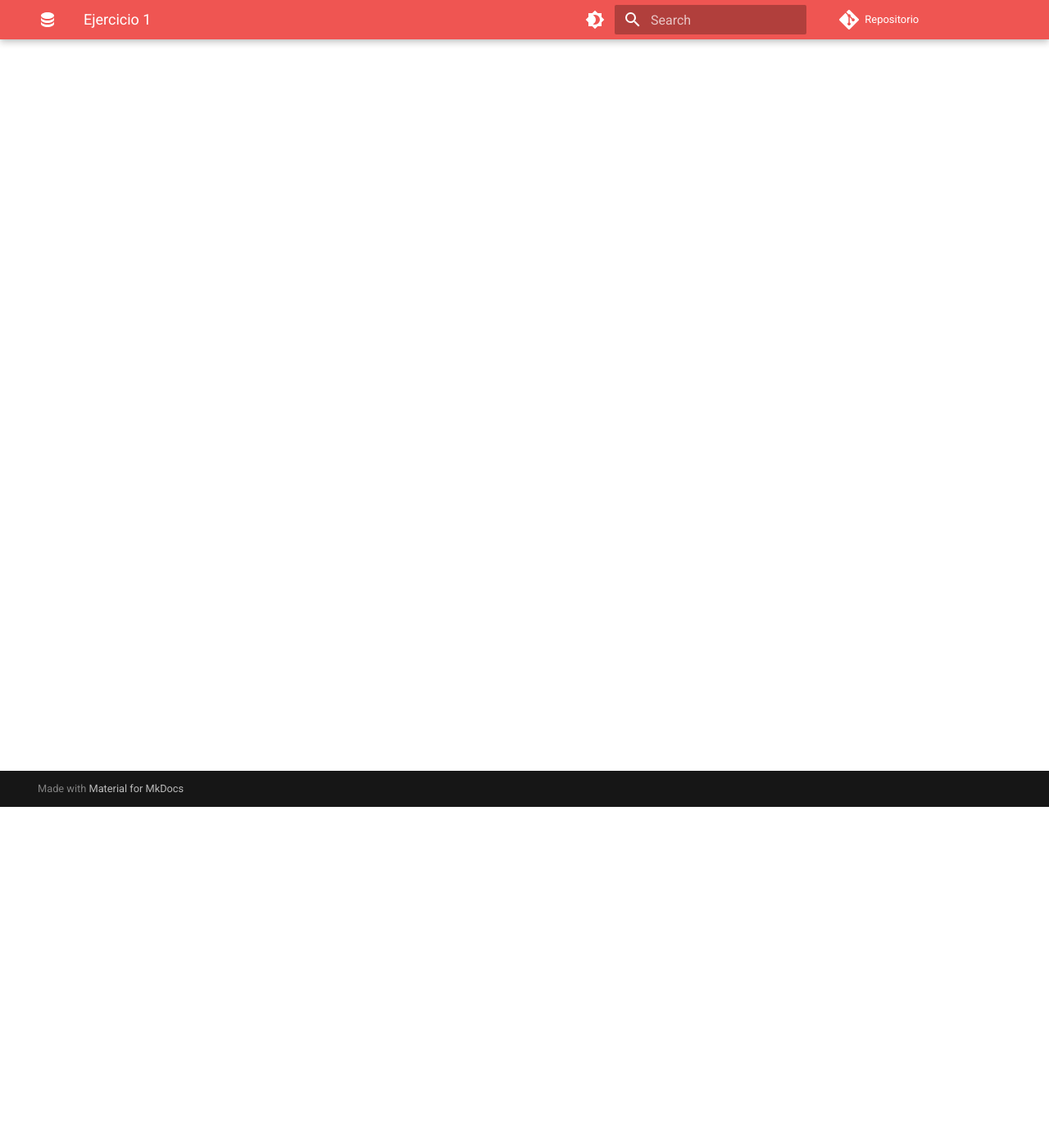
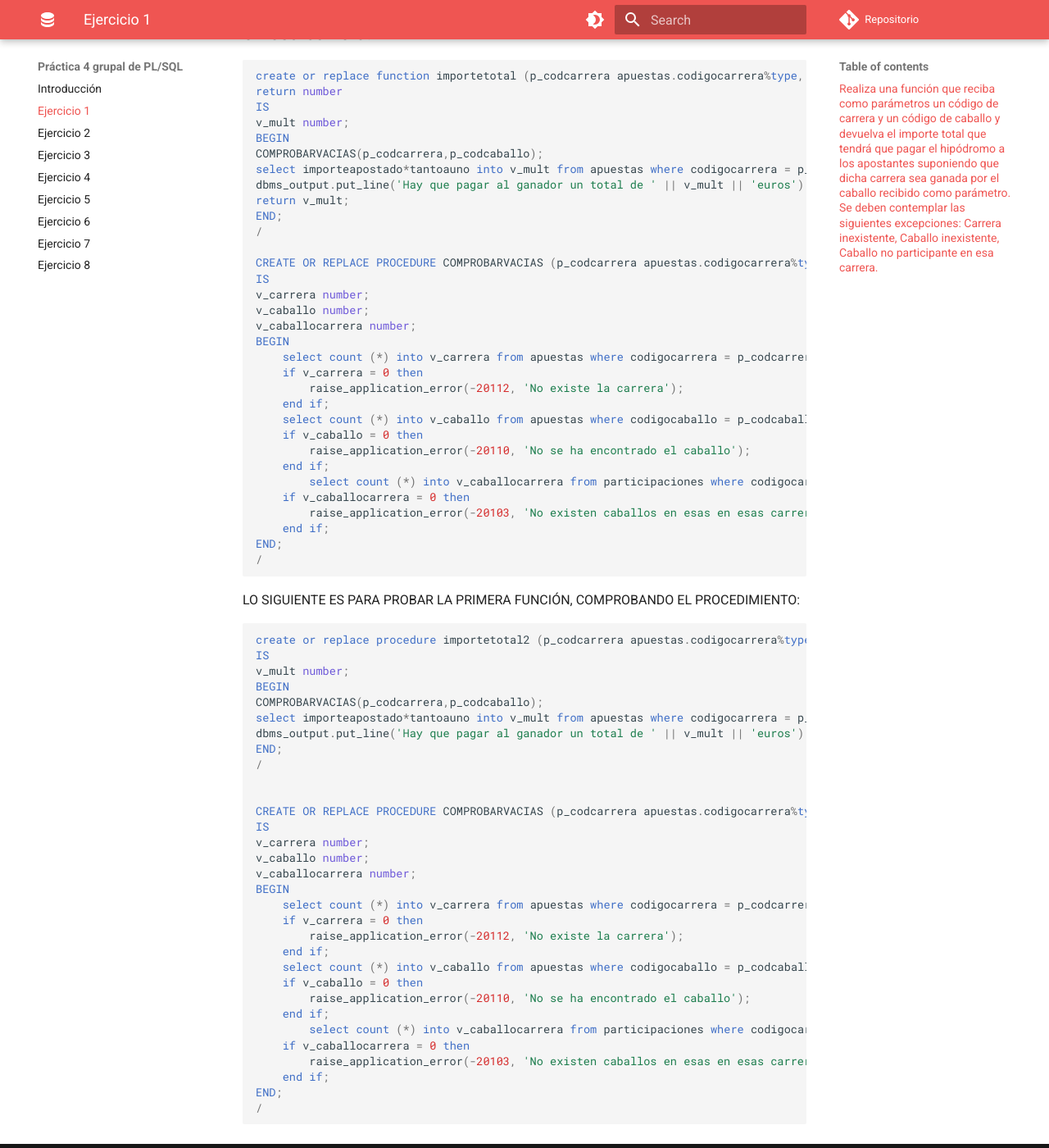
Before and after one commit to adriasir123/grupalesbdc, an MkDocs documentation site: the page built from docs/p4-grupal-plsql/ejercicio1.md, in a window 1280 px wide and 1400 px high, scrolled down 416 px. Shown: the whole window at 82% size. Built offline with MkDocs 1.6.1 and Material for MkDocs 9.7.7, drawn with Linux system fonts in a browser that asks for light colours; comment, search, counter and statistics services are not loaded; some of the changed text lies outside the part shown.

Commit message:
He subido el ejercicio 1

````diff
--- a/docs/p4-grupal-plsql/ejercicio1.md
+++ b/docs/p4-grupal-plsql/ejercicio1.md
@@ -1 +1,78 @@
 # Ejercicio 1
+
+
+## Realiza una función que reciba como parámetros un código de carrera y un código de caballo y devuelva el importe total que tendrá que pagar el hipódromo a los apostantes suponiendo que dicha carrera sea ganada por el caballo recibido como parámetro. Se deben contemplar las siguientes excepciones: Carrera inexistente, Caballo inexistente, Caballo no participante en esa carrera.
+
+
+```sql
+create or replace function importetotal (p_codcarrera apuestas.codigocarrera%type, p_codcaballo apuestas.codigocaballo%type)
+return number
+IS
+v_mult number;
+BEGIN
+COMPROBARVACIAS(p_codcarrera,p_codcaballo);
+select importeapostado*tantoauno into v_mult from apuestas where codigocarrera = p_codcarrera and codigocaballo = p_codcaballo;
+dbms_output.put_line('Hay que pagar al ganador un total de ' || v_mult || 'euros');
+return v_mult;
+END;
+/
+
+CREATE OR REPLACE PROCEDURE COMPROBARVACIAS (p_codcarrera apuestas.codigocarrera%type, p_codcaballo apuestas.codigocaballo%type)
+IS
+v_carrera number;
+v_caballo number;
+v_caballocarrera number;
+BEGIN
+    select count (*) into v_carrera from apuestas where codigocarrera = p_codcarrera;
+    if v_carrera = 0 then
+        raise_application_error(-20112, 'No existe la carrera');
+    end if;
+    select count (*) into v_caballo from apuestas where codigocaballo = p_codcaballo;
+    if v_caballo = 0 then
+        raise_application_error(-20110, 'No se ha encontrado el caballo');
+    end if;
+        select count (*) into v_caballocarrera from participaciones where codigocarrera = p_codcarrera and codigocaballo = p_codcaballo;
+    if v_caballocarrera = 0 then
+        raise_application_error(-20103, 'No existen caballos en esas en esas carreras');
+    end if;
+END;
+/
+```
+
+LO SIGUIENTE ES PARA PROBAR LA PRIMERA FUNCIÓN, COMPROBANDO EL PROCEDIMIENTO:
+
+
+
+```sql
+create or replace procedure importetotal2 (p_codcarrera apuestas.codigocarrera%type, p_codcaballo apuestas.codigocaballo%type)
+IS
+v_mult number;
+BEGIN
+COMPROBARVACIAS(p_codcarrera,p_codcaballo);
+select importeapostado*tantoauno into v_mult from apuestas where codigocarrera = p_codcarrera and codigocaballo = p_codcaballo;
+dbms_output.put_line('Hay que pagar al ganador un total de ' || v_mult || 'euros');
+END;
+/
+
+
+CREATE OR REPLACE PROCEDURE COMPROBARVACIAS (p_codcarrera apuestas.codigocarrera%type, p_codcaballo apuestas.codigocaballo%type)
+IS
+v_carrera number;
+v_caballo number;
+v_caballocarrera number;
+BEGIN
+    select count (*) into v_carrera from apuestas where codigocarrera = p_codcarrera;
+    if v_carrera = 0 then
+        raise_application_error(-20112, 'No existe la carrera');
+    end if;
+    select count (*) into v_caballo from apuestas where codigocaballo = p_codcaballo;
+    if v_caballo = 0 then
+        raise_application_error(-20110, 'No se ha encontrado el caballo');
+    end if;
+        select count (*) into v_caballocarrera from participaciones where codigocarrera = p_codcarrera and codigocaballo = p_codcaballo;
+    if v_caballocarrera = 0 then
+        raise_application_error(-20103, 'No existen caballos en esas en esas carreras');
+    end if;
+END;
+/
+```
````
